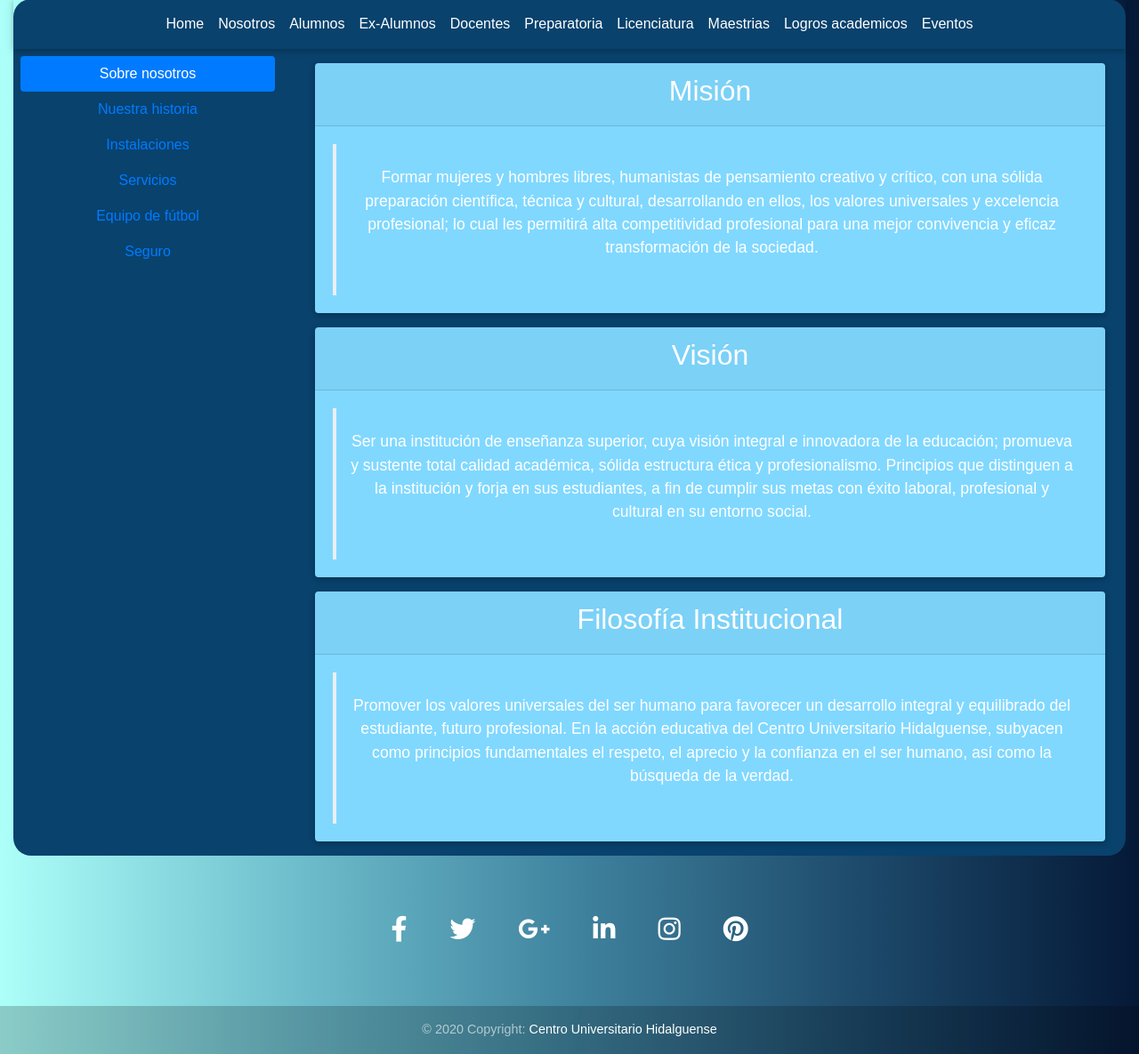
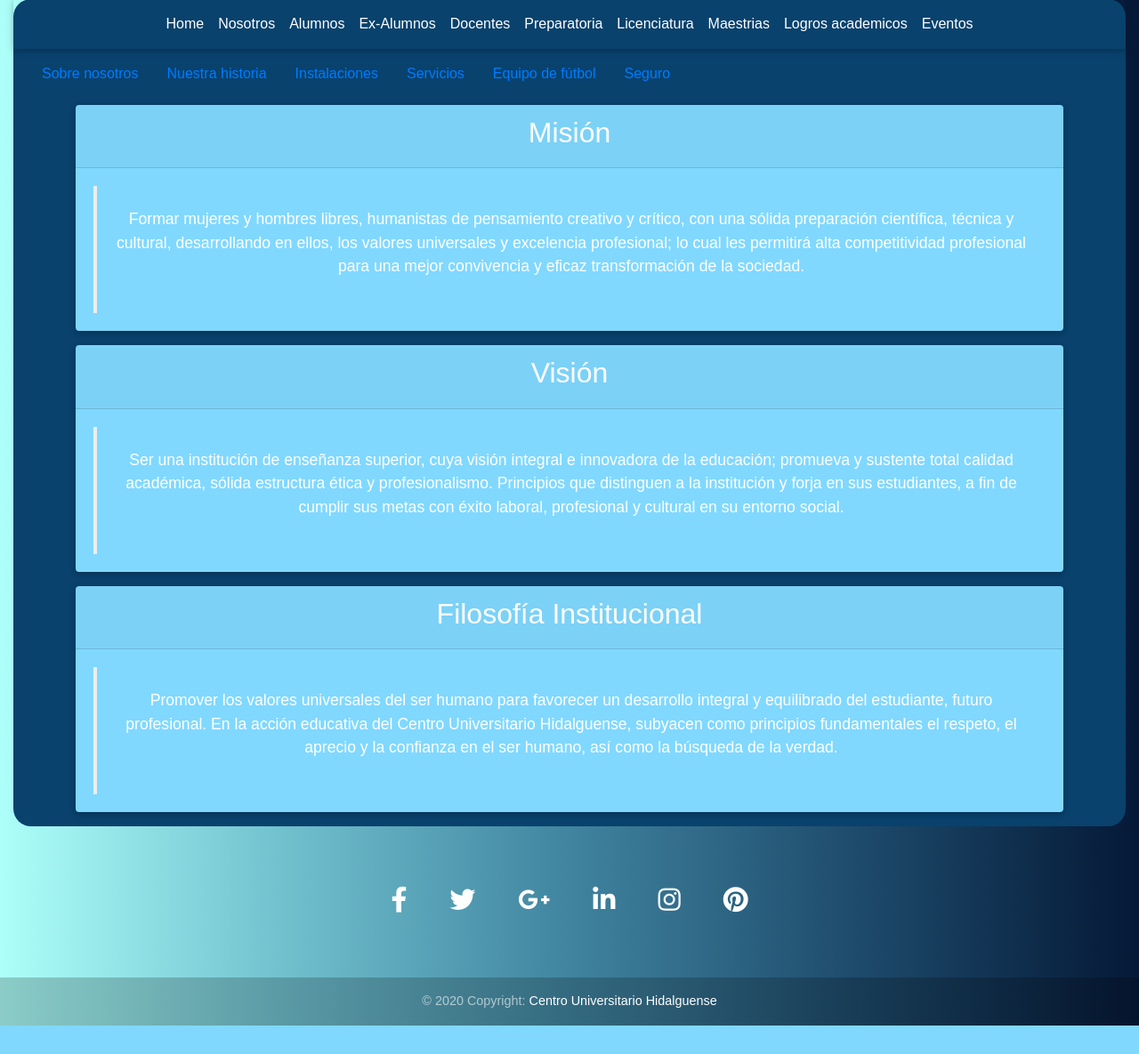
Before and after one commit to Miguel98R/cuhPlataforma, a PHP site: page /sobre_nosotros.php in a window 1280 px wide. Shown: the part 162-1347 px from the top of the page at 89% size. After the commit the page ends 1315 px from the top, so only its background shows below. Run offline with PHP 8.4, Linux system fonts and the light colour scheme; some libraries are stand-ins or nearby versions.

Commit message:
cambios nosotros

```diff
--- a/components/seguro.php
+++ b/components/seguro.php
@@ -0,0 +1,17 @@
+<div class="container">
+      <div class="py-2">
+
+        <div class="card light-blue accent-1  text-white">
+        <div class="card-header  ">
+            <h2>Seguro</h2>
+        </div>
+        <div class="card-body ">
+            <blockquote class="blockquote mb-0">
+            <p>Contamos con el servicio de seguro para los estudiantes, el cual está afiliado al Hospital Sociedad de Beneficiencia Española, A.C.</p>
+            <img src="./img/seguro.png">
+            </blockquote>
+        </div>
+        </div>
+
+    </div>
+</div>
--- a/sobre_nosotros.php
+++ b/sobre_nosotros.php
@@ -29,52 +29,67 @@
 
     <?php include "components/nav.php";?>
 
+
     <section class="py-2 px-2">
-        <div class="row">
-  <div class="col-3">
-    <div class="nav flex-column nav-pills" id="v-pills-tab" role="tablist" aria-orientation="vertical">
+        <!-- Classic tabs -->
+<div class="classic-tabs mx-2">
 
-    <a class="nav-link active" id="v-pills-nosotros-tab" data-toggle="pill" href="#v-pills-nosotros" role="tab"
-        aria-controls="v-pills-nosotros" aria-selected="true">Sobre nosotros</a>
+  <ul class="nav tabs-cyan" id="myClassicTabShadow" role="tablist">
+    <li class="nav-item">
+      <a class="nav-link  waves-light active show" id="nosotros-tab-classic-nostros" data-toggle="tab" href="#nostros-classic-nostros"
+        role="tab" aria-controls="nosotros-classic-nosotros" aria-selected="true">Sobre nosotros</a>
+    </li>
+    <li class="nav-item">
+      <a class="nav-link waves-light" id="historia-tab-classic-historia" data-toggle="tab" href="#historia-classic-historia"
+        role="tab" aria-controls="historia-classic-historia" aria-selected="false">Nuestra historia</a>
+    </li>
+    <li class="nav-item">
+      <a class="nav-link waves-light" id="instalaciones-tab-classic-instalaciones" data-toggle="tab" href="#instalaciones-classic-instalaciones"
+        role="tab" aria-controls="instalaciones-classic-instalaciones" aria-selected="false">Instalaciones</a>
+    </li>
+    <li class="nav-item">
+      <a class="nav-link waves-light" id="servicios-tab-classic-servicios" data-toggle="tab" href="#servicios-classic-servicios"
+        role="tab" aria-controls="servicios-classic-servicios" aria-selected="false">Servicios</a>
+    </li>
+     <li class="nav-item">
+      <a class="nav-link waves-light" id="futbol-tab-classic-futbol" data-toggle="tab" href="#futbol-classic-futbol"
+        role="tab" aria-controls="futbol-classic-futbol" aria-selected="false">Equipo de fútbol</a>
+    </li>
+     <li class="nav-item">
+      <a class="nav-link waves-light" id="seguro-tab-classic-seguro" data-toggle="tab" href="#seguro-classic-seguro"
+        role="tab" aria-controls="seguro-classic-seguro" aria-selected="false">Seguro</a>
+    </li>
 
-      <a class="nav-link" id="v-pills-historia-tab" data-toggle="pill" href="#v-pills-historia" role="tab"
-        aria-controls="v-pills-historia" aria-selected="false">Nuestra historia</a>
+  </ul>
 
-        <a class="nav-link" id="v-pills-instalacion-tab" data-toggle="pill" href="#v-pills-instalacion" role="tab"
-        aria-controls="v-pills-instalacion" aria-selected="false">Instalaciones</a>
-
-        <a class="nav-link" id="v-pills-servicios-tab" data-toggle="pill" href="#v-pills-servicios" role="tab"
-        aria-controls="v-pills-servicios" aria-selected="false">Servicios</a>
-
-        <a class="nav-link" id="v-pills-futbol-tab" data-toggle="pill" href="#v-pills-futbol" role="tab"
-        aria-controls="v-pills-futbol" aria-selected="false">Equipo de fútbol</a>
-
-        <a class="nav-link" id="v-pills-seguro-tab" data-toggle="pill" href="#v-pills-seguro" role="tab"
-        aria-controls="v-pills-seguro" aria-selected="false">Seguro</a>
-
+  <div class="tab-content " id="myClassicTabContentShadow">
+    <div class="tab-pane fade active show" id="nostros-classic-nostros" role="tabpanel" aria-labelledby="nostros-tab-classic-nostros">
+     <?php include "components/nosotros.php";?>
+    </div>
+     <div class="tab-pane fade " id="historia-classic-historia" role="tabpanel" aria-labelledby="historia-tab-classic-historia">
+   <?php include "components/historia.php";?>
+    </div>
+     <div class="tab-pane fade " id="instalaciones-classic-instalaciones" role="tabpanel" aria-labelledby="instalaciones-tab-classic-instalaciones">
+     <?php include "components/instalaciones.php";?>
+    </div>
+    <div class="tab-pane fade" id="servicios-classic-servicios" role="tabpanel" aria-labelledby="servicios-tab-classic-servicios">
+      <?php include "components/servicios.php";?>
+    </div>
+    <div class="tab-pane fade" id="futbol-classic-futbol" role="tabpanel" aria-labelledby="futbol-tab-classic-futbol">
+     <?php include "components/futbol.php";?>
+    </div>
+    <div class="tab-pane fade" id="seguro-classic-seguro" role="tabpanel" aria-labelledby="seguro-tab-classic-seguro">
+    <?php include "components/seguro.php";?>
     </div>
   </div>
 
-  <div class="col-9">
-    <div class="tab-content" id="v-pills-tabContent">
+</div>
+<!-- Classic tabs -->
 
-        <div class="tab-pane fade show active" id="v-pills-nosotros" role="tabpanel" aria-labelledby="v-pills-nosotros-tab"><?php include "components/nosotros.php";?></div>
-
-        <div class="tab-pane fade" id="v-pills-historia" role="tabpanel" aria-labelledby="v-pills-historia-tab"><?php include "components/historia.php";?></div>
-
-        <div class="tab-pane fade" id="v-pills-instalacion" role="tabpanel" aria-labelledby="v-pills-instalacion-tab"><?php include "components/instalaciones.php";?></div>
-
-        <div class="tab-pane fade" id="v-pills-servicios" role="tabpanel" aria-labelledby="v-pills-servicios-tab"><?php include "components/servicios.php";?></div>
-
-        <div class="tab-pane fade" id="v-pills-futbol" role="tabpanel" aria-labelledby="v-pills-futbol-tab"><?php include "components/futbol.php";?></div>
-
-        <div class="tab-pane fade" id="v-pills-seguro" role="tabpanel" aria-labelledby="v-pills-seguro-tab">...</div>
+    </section>
 
 
-    </div>
-  </div>
-</div>
-    </section>
+
 
 
 
```
